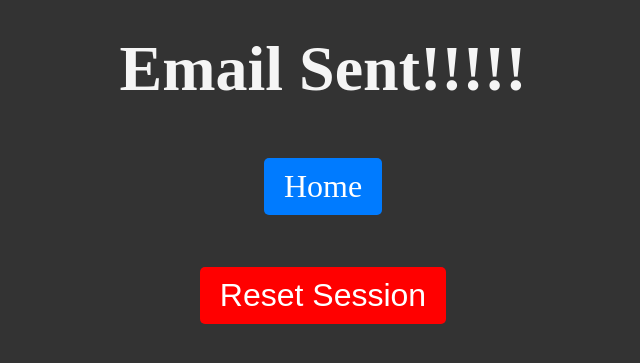
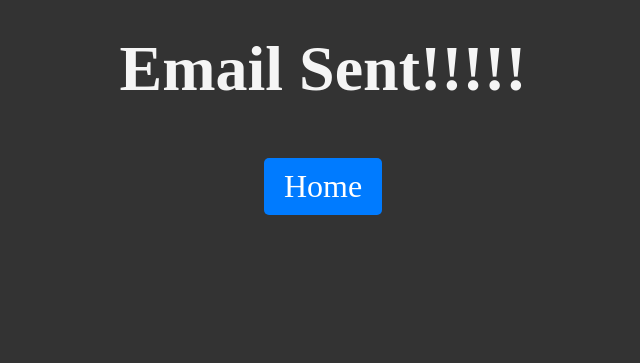
Before and after one commit to Dandata0101/mbs-Stock-signal-project, a Flask app: template templates/ty.html in a window 1280 px wide. Shown: the top 363 px of the page, without its empty margins (317-957 px from the left). Run offline with Flask 3, Linux system fonts and the light colour scheme; the template is opened without the code that fills it, so the values that code supplies are empty; parts of the project's set-up code (start-up, migrations or seed data) failed here and were passed over.

Commit message:
home update

```diff
--- a/templates/ty.html
+++ b/templates/ty.html
@@ -10,9 +10,5 @@
     <h1>Email Sent!!!!!</h1>
     <!-- Home Button -->
     <a href="/" style="display: inline-block; margin-top: 20px; padding: 10px 20px; background-color: #007bff; color: white; text-decoration: none; border-radius: 5px;">Home</a>
-    <!-- Reset Session Button -->
-    <form action="/reset-session" method="post" style="margin-top: 20px;">
-        <button type="submit" style="padding: 10px 20px; background-color: red; color: white; border: none; border-radius: 5px; cursor: pointer;">Reset Session</button>
-    </form>
 </body>
 </html>
```
Also changed, not shown: static/images/chart.png, 2 other files.
